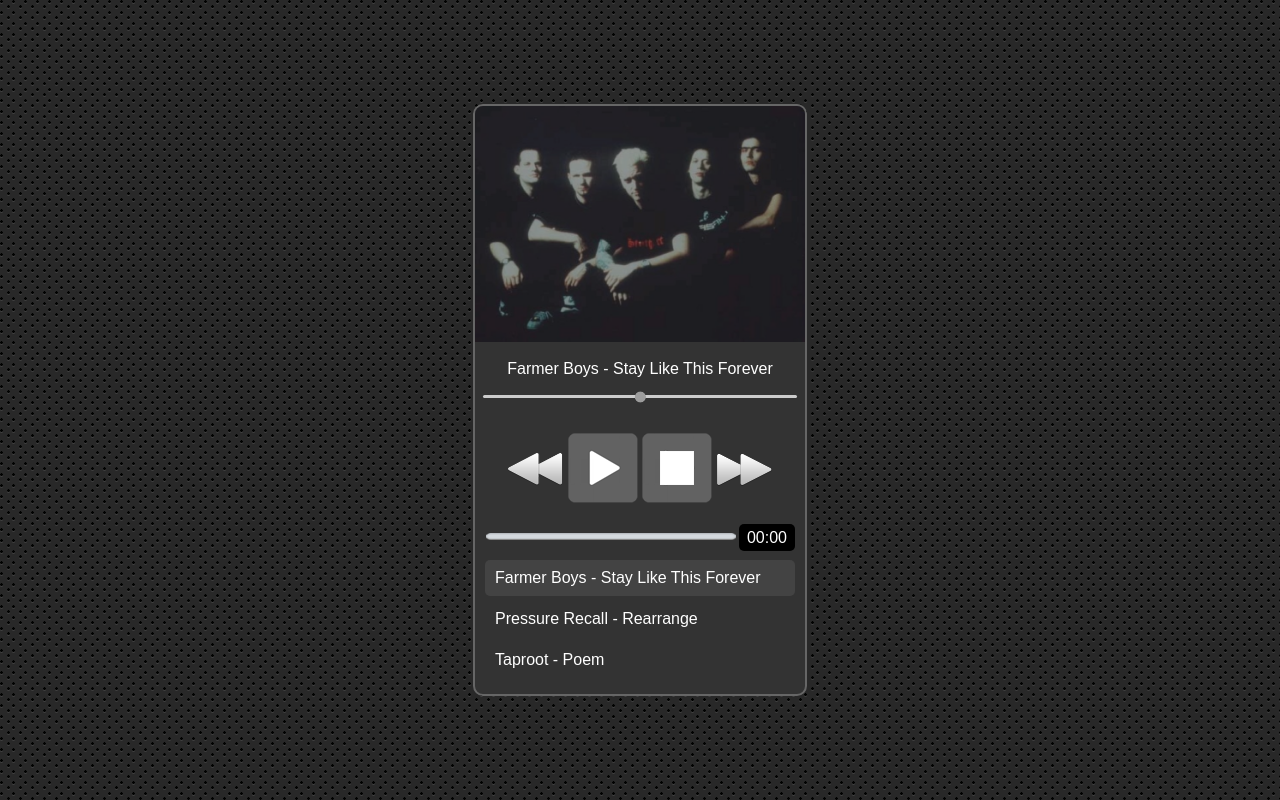
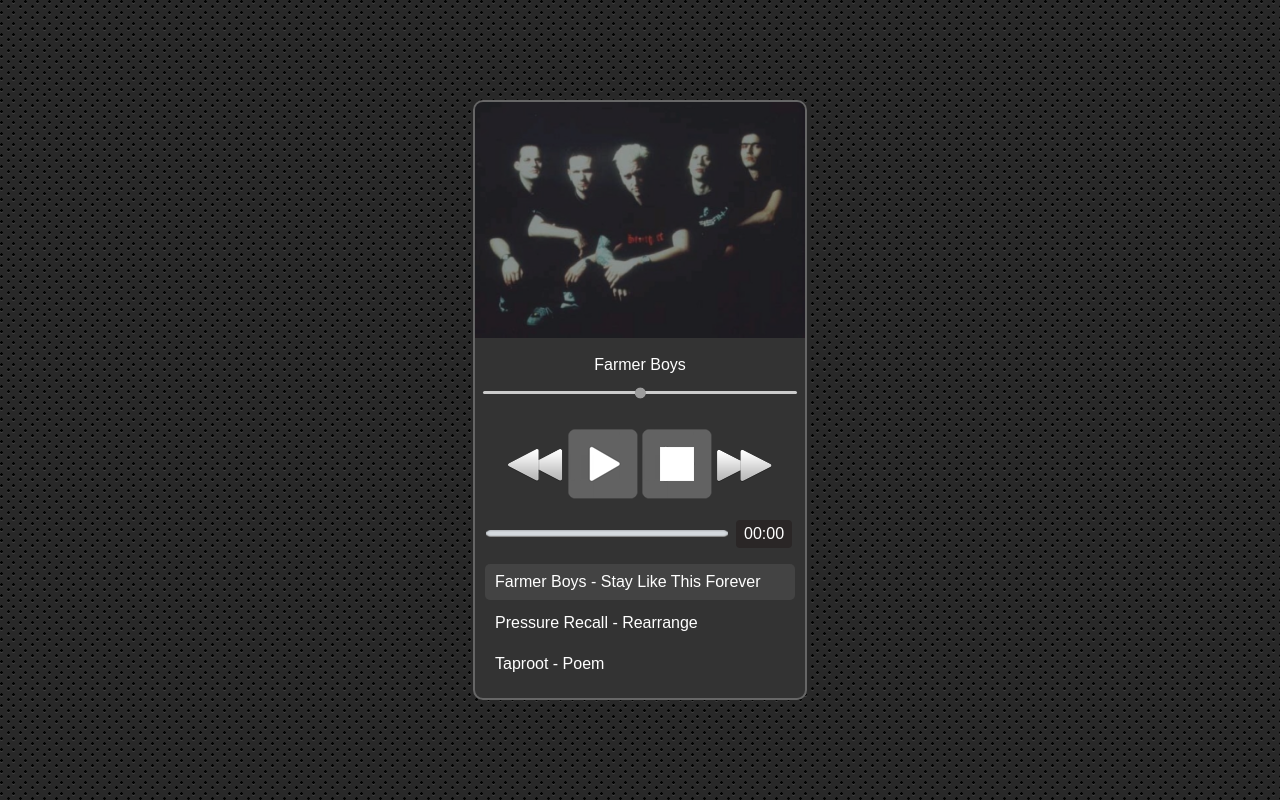
Before and after one commit to YozhEzhi/Player, a website: page index.html in a window 1280 px wide. Drawn offline with Linux system fonts and the light colour scheme.

Commit message:
Update styles

```diff
--- a/index.html
+++ b/index.html
@@ -2,17 +2,17 @@
 <html lang="en">
 <head>
   <meta charset="UTF-8">
-  <title>HTML5 Audio Player</title>
+  <title>Audio Player</title>
   <link rel="stylesheet" href="styles.css">
 </head>
 <body>
 <div class="container" id="player">
   <div class="audio-image">
-    <img class="cover" id="cover">
+    <img class="cover" id="cover" />
   </div>
 
   <div class="audio-info">
-    <span class="artist"></span> - <span class="title"></span>
+    <span class="artist" /> - <span class="title" />
   </div>
 
   <input class="volume" id="volume" type="range" min="0" max="100" value="50">
@@ -24,12 +24,12 @@
     <button class="stop" id="stop"></button>
     <button class="next" id="next"></button>
   </div>
-  <div class="clearfix"></div>
+
   <div class="tracker">
     <div class="progress-bar">
-      <span class="progress" id="progress"></span>
+      <span class="progress" id="progress" />
     </div>
-    <span class="duration" id="duration"></span>
+    <div class="duration" id="duration"></div>
   </div>
 
   <ul class="playlist" id="playlist">
--- a/package.json
+++ b/package.json
@@ -1,7 +1,7 @@
 {
-  "name": "html5_player",
+  "name": "audio-player",
   "version": "1.0.0",
-  "description": "Simple implementation of audio player",
+  "description": "Simple audio player implementation",
   "main": "index.js",
   "repository": {
     "type": "git",
--- a/styles.css
+++ b/styles.css
@@ -1,3 +1,5 @@
+/* Icons made by <a href="https://www.flaticon.com/authors/srip" title="srip">srip</a> from <a href="https://www.flaticon.com/" title="Flaticon"> www.flaticon.com</a> */
+
 html, body {
   height: 100%;
   margin: 0;
@@ -17,30 +19,12 @@
   line-height: 1.5em;
 }
 
-.clearfix {
-  clear: both;
-}
-
-.hidden {
-  display: none;
-}
-
 .container {
   background: #333;
   border: 2px solid #666;
   border-radius: 10px;
   overflow: hidden;
   width: 330px;
-}
-
-@keyframes fadein {
-  from {
-    opacity: 0;
-  }
-
-  to {
-    opacity: 1;
-  }
 }
 
 .audio-image {
@@ -143,17 +127,14 @@
 }
 
 .tracker {
-  position: relative;
-  width: 100%;
+  display: flex;
 }
 
 .progress-bar {
   background: url(images/progress_bg.png) no-repeat;
   background-size: contain;
-  height: 7px;
-  float: left;
-  margin: 9px 0 20px 11px;
-  width: 250px;
+  margin: 10px 8px 0 11px;
+  width: 242px;
 }
 
 .progress {
@@ -164,11 +145,21 @@
 }
 
 .duration {
-  background: #000;
-  border-radius: 5px;
+  background: #2a2626;
+  border-radius: 4px;
   line-height: 1.2;
   padding: 4px 8px;
-  position: absolute;
-  top: 0;
-  right: 10px;
 }
+
+.hidden {
+  display: none;
+}
+
+@keyframes fadein {
+  from {
+    opacity: 0;
+  }
+  to {
+    opacity: 1;
+  }
+}
```
